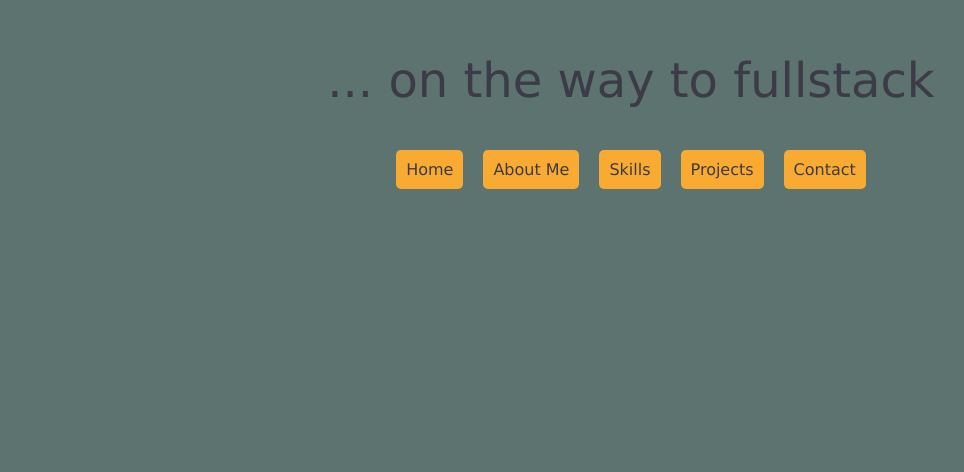
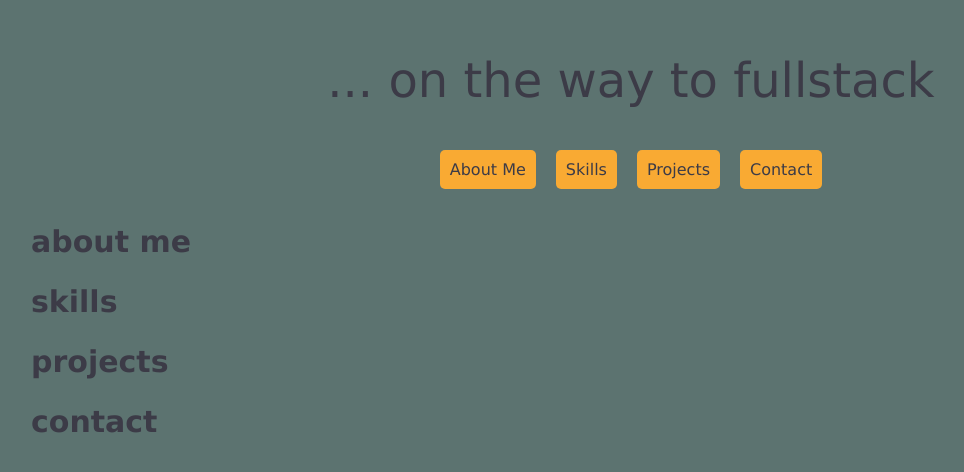
Before and after one commit to christina-stamminger/christina-stamminger.github.io, a React (Vite) app: page / in a window 1280 px wide. Shown: the part 188-660 px from the top of the page, without its empty margins (9-973 px from the left). Built offline with nearby package versions, Linux system fonts and the light colour scheme.

Commit message:
changes for buttons /anchor

```diff
--- a/package.json
+++ b/package.json
@@ -13,6 +13,7 @@
     "preview": "vite preview"
   },
   "dependencies": {
+    "prop-types": "^15.8.1",
     "react": "^18.2.0",
     "react-dom": "^18.2.0"
   },
--- a/src/App.css
+++ b/src/App.css
@@ -17,6 +17,14 @@ h1 {
   margin-top: 200px;
 }
 
+
+.section {
+  color: #3c3b47;
+  font-size: 20px;
+  font-weight: 200;
+}
+
+
 .button {
   margin: 10px; /* Add margin for spacing between buttons */
   padding: 10px; /* Add padding for better visual appearance */
@@ -24,25 +32,23 @@ h1 {
   cursor: pointer; /* Add cursor pointer for interactive feel */
   border-radius: 5px;
   font-weight: 550;
+  text-decoration: none;
 }
 
 /* Additional styling for individual buttons if needed */
 .home {
   background-color: #f9AA33;
   color: #3c3b47;
-
 }
 
 .aboutMe {
   background-color: #f9AA33;
   color: #3c3b47;
-
 }
 
 .skills {
   background-color: #f9AA33;
   color: #3c3b47;
-
 }
 
 .projects {
@@ -57,7 +63,12 @@ h1 {
 
 .buttons-container {
   display: flex;
+  flex-wrap: wrap;
   justify-content: center;
+}
+
+.section {
+  text-align: left;
 }
 
 
--- a/src/App.jsx
+++ b/src/App.jsx
@@ -1,22 +1,33 @@
-import './App.css'
-import Logo from './components/Logo.jsx';
+import Logo from './components/Logo';
+import Navigation from './components/Navigation';
 
-function App() {
+const App = () => {
+  const scrollToSection = (id) => {
+    const element = document.getElementById(id);
+    element.scrollIntoView({
+      behavior: 'smooth',
+    });
+  };
 
   return (
-      <div>
-
+    <div>
       <Logo />
-      <div className="buttons-container">
-        <div className="home button">Home</div>
-        <div className="aboutMe button">About Me</div>
-        <div className="skills button">Skills</div>
-        <div className="projects button">Projects</div>
-        <div className="contact button">Contact</div>
+      <Navigation scrollToSection={scrollToSection} />
+      <div id="aboutMe" className="section">
+        <h2>about me</h2>
 
       </div>
+      <div id="skills" className="section">
+        <h2>skills</h2>
       </div>
-  )
-}
+      <div id="projects" className="section">
+        <h2>projects</h2>
+      </div>
+      <div id="contact" className="section">
+        <h2>contact</h2>
+      </div>
+    </div>
+  );
+};
 
 export default App;
--- /dev/null
+++ b/src/components/Navigation.jsx
@@ -0,0 +1,12 @@
+const Navigation = () => {
+  return (
+    <div className="buttons-container">
+      <a href="#aboutMe" className="aboutMe button">About Me</a>
+      <a href="#skills" className="skills button">Skills</a>
+      <a href="#projects" className="projects button">Projects</a>
+      <a href="#contact" className="contact button">Contact</a>
+    </div>
+  );
+};
+
+export default Navigation;
```
Also changed, not shown: 1 other file (tests, documents, lock files or other folders).
